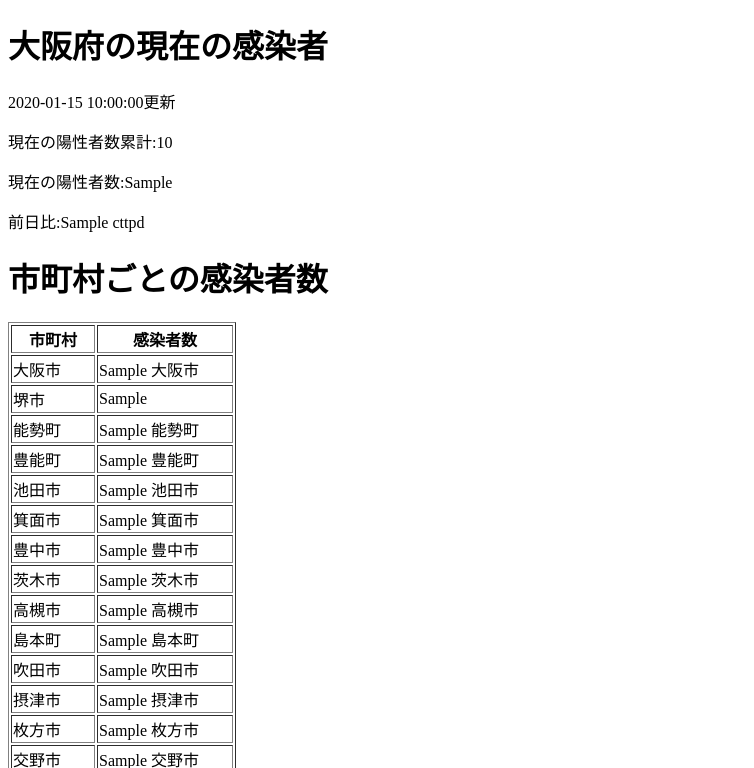
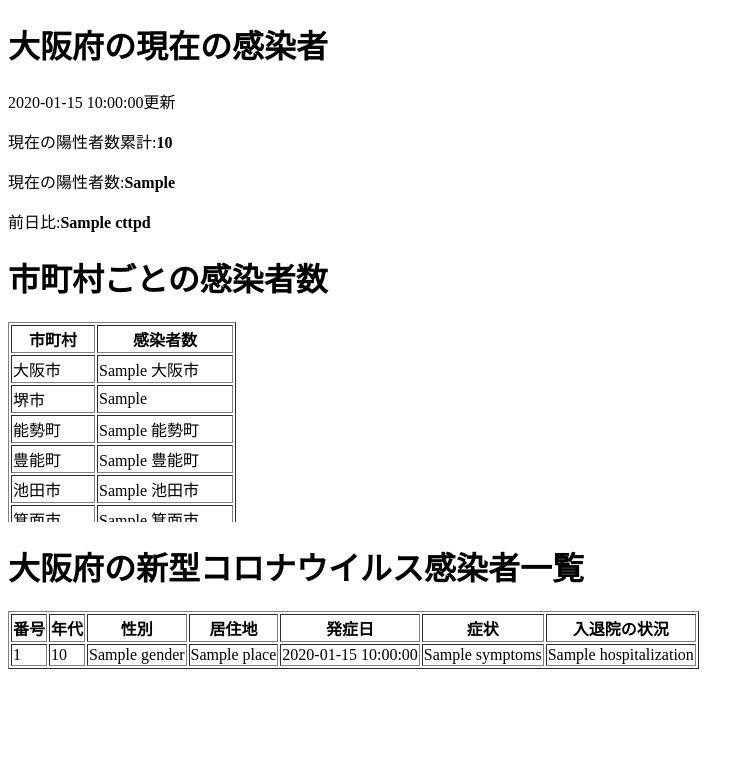
Before and after one commit to nobu114/corona_osaka, a Flask app: template app/templates/index.html in a window 1280 px wide. Shown: the top 768 px of the page, without its empty margins (0-754 px from the left). After the commit the page ends 669 px from the top, so only its background shows below. Run offline with Flask 2, Linux system fonts and the light colour scheme; the template is opened without the code that fills it: most values are stand-ins (such as "Sample title", 1, 10 or a date in 2020); parts of the project's set-up code (start-up, migrations or seed data) failed here and were passed over.

Commit message:
スクロールバー追加

```diff
--- /dev/null
+++ b/app/static/css/style.css
@@ -0,0 +1,4 @@
+.my-class{
+    color: black;
+    width: 500px;
+}
--- a/app/templates/index.html
+++ b/app/templates/index.html
@@ -3,14 +3,16 @@
     <head>
         <meta charset="utf-8">
         <title>テスト</title>
+        <link href="static/css/style.css" rel="stylesheet" type="text/css">
     </head>
     <body>
         <h1>大阪府の現在の感染者</h1>
         <p>{{date}}更新</p>
-        <p>現在の陽性者数累計:{{total}}</p>
-        <p>現在の陽性者数:{{positivity_pepople}}</p>
-        <p>前日比:{{cttpd}}</p>
+        <p class="my-class">現在の陽性者数累計:<strong>{{total}}</strong></p>
+        <p class="my-class">現在の陽性者数:<strong>{{positivity_pepople}}</strong></p>
+        <p class="my-class">前日比:<strong>{{cttpd}}</strong></p>
         <h1>市町村ごとの感染者数</h1>
+        <div style="height: 200px; width: 50; overflow-y: auto;">
         <table border="1">
             <tr>
                 <th>市町村</th>
@@ -189,7 +191,9 @@
                 <td>{{np["河内長野市"]}}</td>
             </tr>
             </table>
+        </div>
             <h1>大阪府の新型コロナウイルス感染者一覧</h1>
+        <div style="height: 500px; width: 50; overflow-y: auto;">
         <table border="1">
             <tr>
                 <th>番号</th>
@@ -212,5 +216,6 @@
                 </tr>
             {% endfor %}
         </table>
+        </div>
     </body>
 </html>
```
